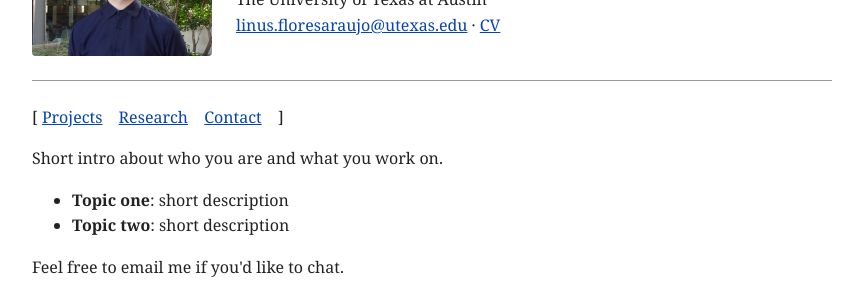
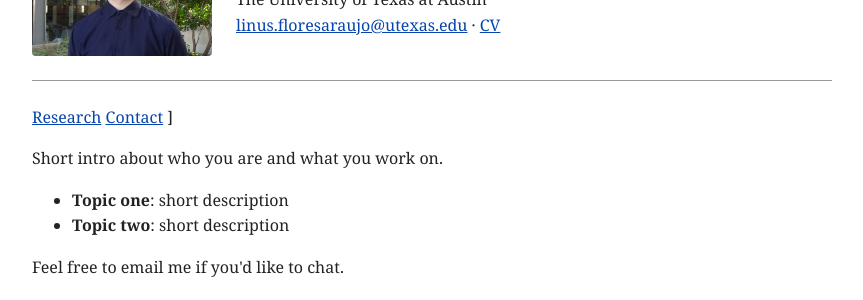
Before and after one commit to lfloresaraujo/lfloresaraujo.github.io, a Jekyll site: the page built from index.html, in a window 1280 px wide. Shown: the part 199-499 px from the top of the page, without its empty margins (208-1071 px from the left). Built offline with Jekyll 4.4.1, drawn with Linux system fonts in a browser that asks for light colours.

Commit message:
Update index.html

```diff
--- a/index.html
+++ b/index.html
@@ -20,7 +20,6 @@ title: Home
 
 <hr>
 
-<p class="nav">[ <a href="/projects/">Projects</a>
 <a href="/research/">Research</a>
 <a href="/contact/">Contact</a> ]</p>
 
```
